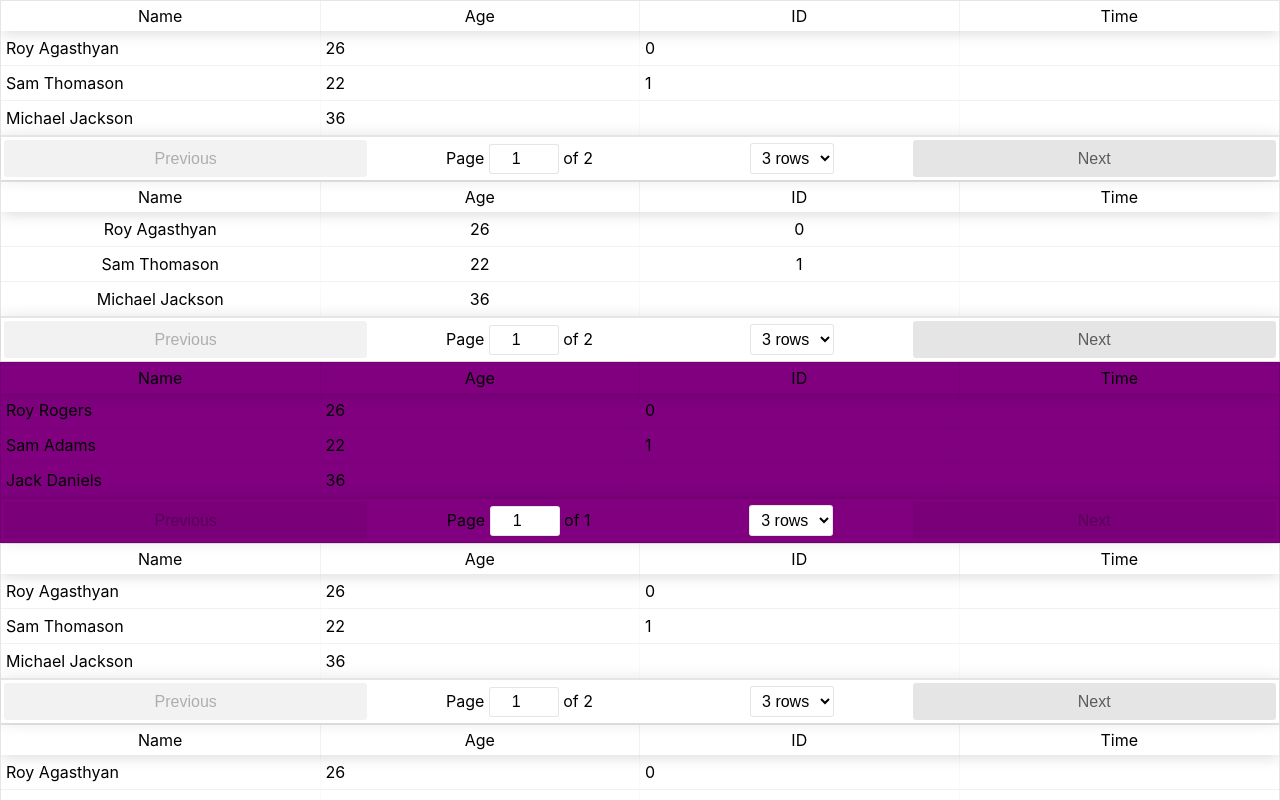
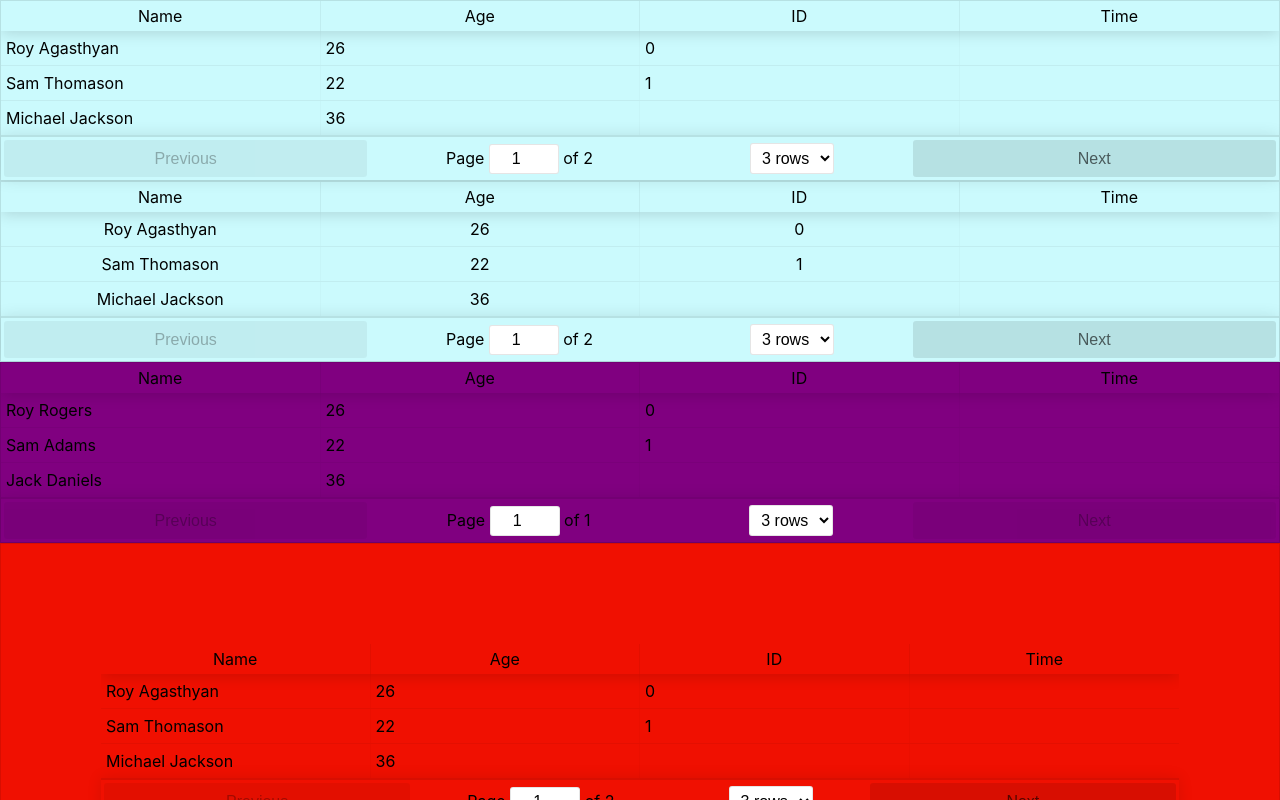
Before and after one commit to walterlee7/reacting-to-react-table, a React (Create React App) app: page / in a window 1280 px wide. Shown: the top 800 px of the page. Built offline with nearby package versions, Linux system fonts and the light colour scheme.

Commit message:
css update

```diff
--- a/src/components/App.css
+++ b/src/components/App.css
@@ -1,3 +1,7 @@
+body {
+    background-color: rgba(169, 247, 253, 0.596);
+}
+
 .ReactTable {
     position: relative;
     display: -webkit-box;
--- a/src/components/App.js
+++ b/src/components/App.js
@@ -84,6 +84,7 @@ class App extends Component {
                     pageSizeOptions={[3, 6]}
                 />
                 <ReactTable
+                    style={{ backgroundColor: '#F01001', padding: 100 }}
                     data={data}
                     columns={columns}
                     defaultPageSize={3}
```
